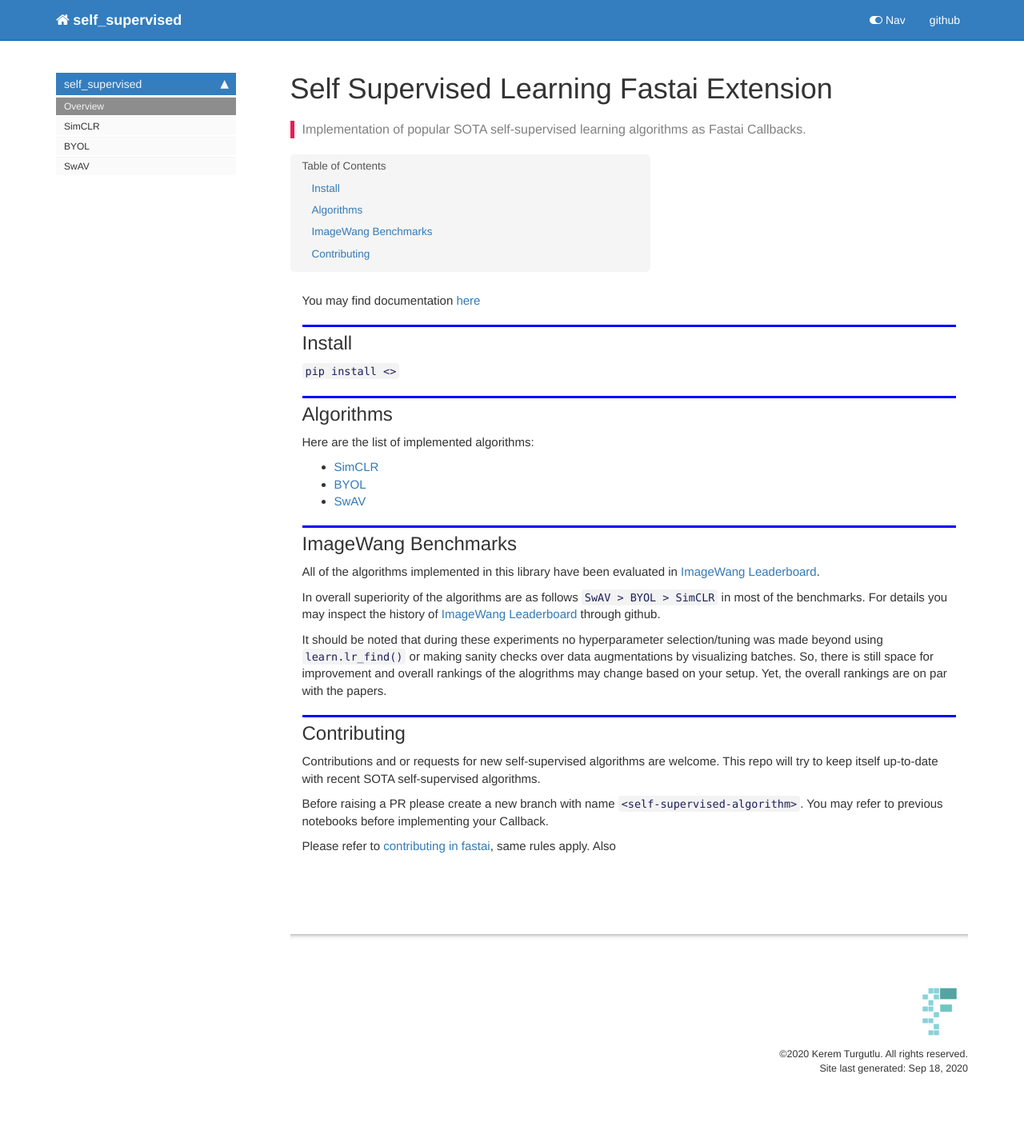
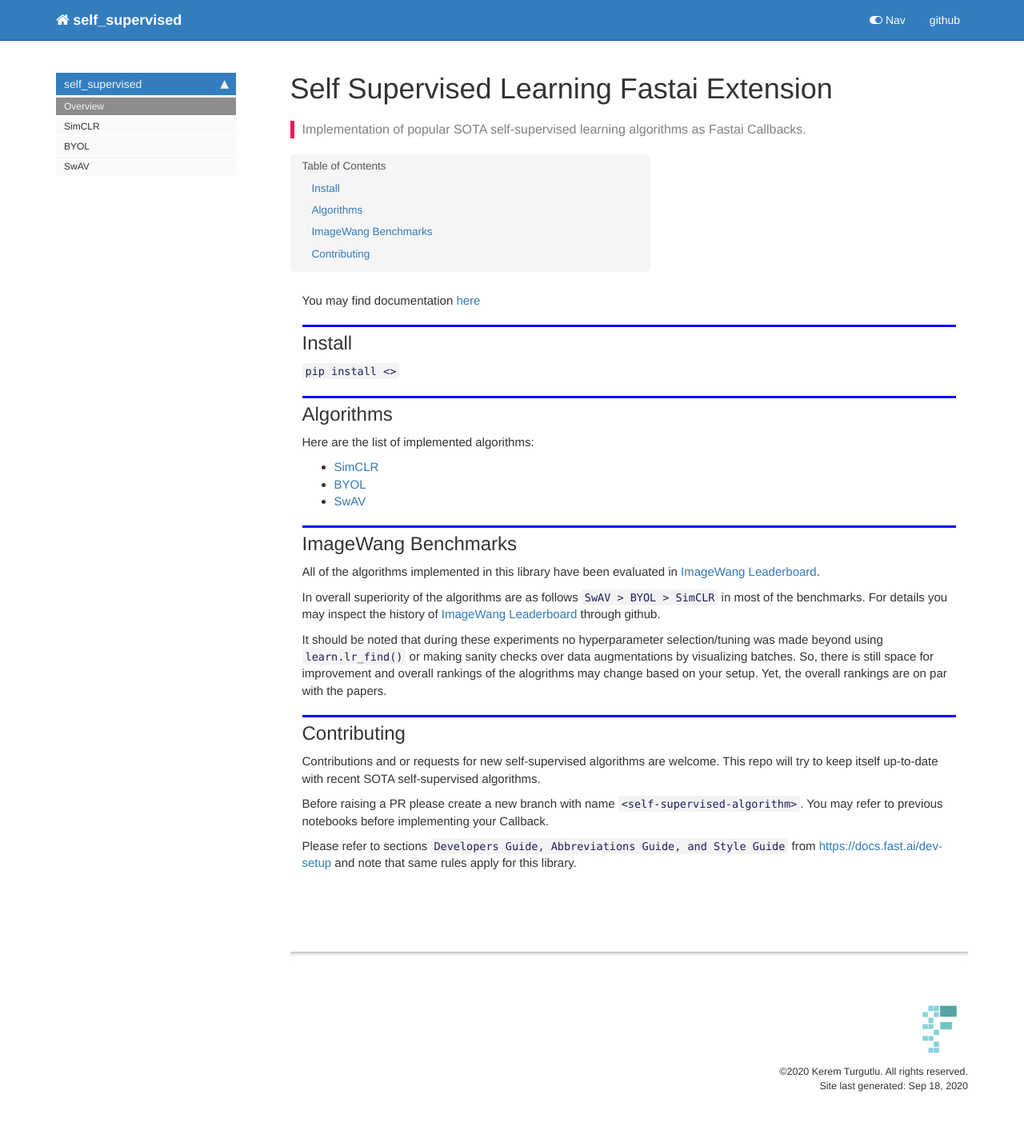
Before and after one commit to KeremTurgutlu/self_supervised, a Jekyll site: the page built from docs/index.html, in a window 1280 px wide. Shown: the whole page at 80% size. Built offline with Jekyll 4.4.1, drawn with Linux system fonts in a browser that asks for light colours; nearby versions of some CDN libraries; comment, search, counter and statistics services are not loaded; before the commit the page ends 1396 px from its top, so only the background shows below that.

Commit message:
edit index

```diff
--- a/docs/index.html
+++ b/docs/index.html
@@ -92,7 +92,7 @@
 <div class="text_cell_render border-box-sizing rendered_html">
 <p>Contributions and or requests for new self-supervised algorithms are welcome. This repo will try to keep itself up-to-date with recent SOTA self-supervised algorithms.</p>
 <p>Before raising a PR please create a new branch with name <code>&lt;self-supervised-algorithm&gt;</code>. You may refer to previous notebooks before implementing your Callback.</p>
-<p>Please refer to <a href="https://github.com/fastai/fastai#contributing">contributing in fastai</a>, same rules apply. Also</p>
+<p>Please refer to sections <code>Developers Guide, Abbreviations Guide, and Style Guide</code> from <a href="https://docs.fast.ai/dev-setup">https://docs.fast.ai/dev-setup</a> and note that same rules apply for this library.</p>
 
 </div>
 </div>
```
Also changed, not shown: README.md, 1 other file.
